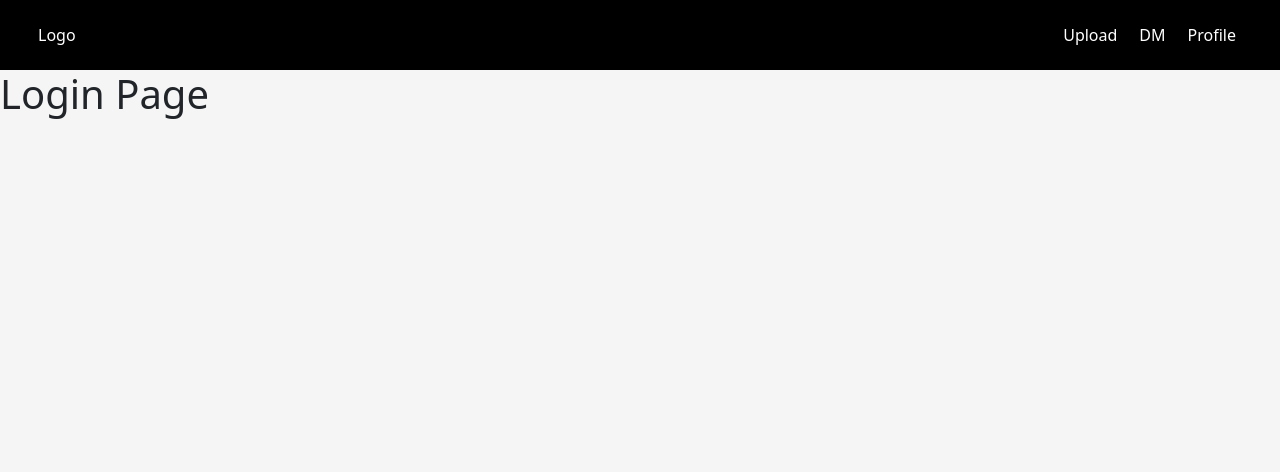
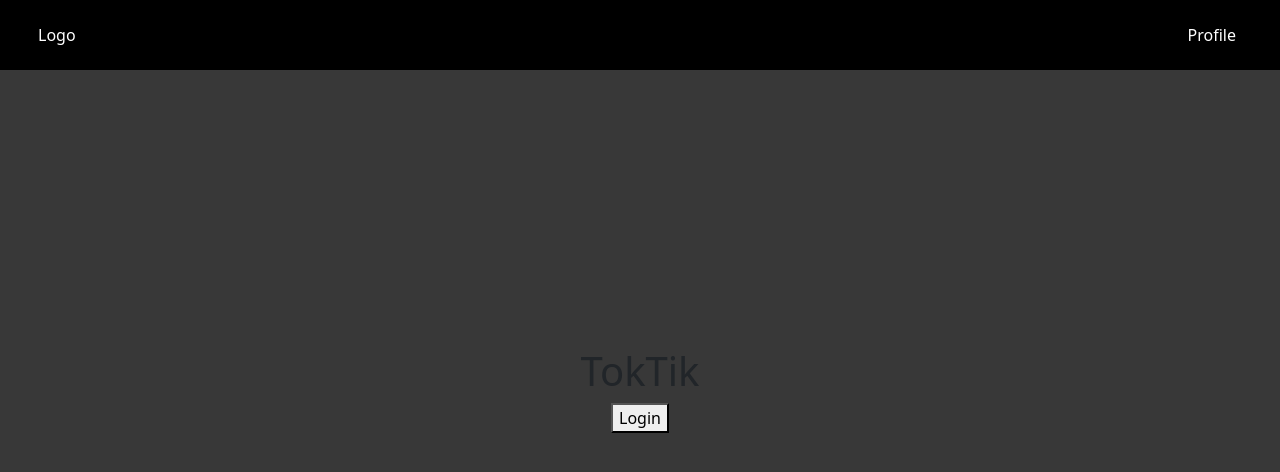
Before and after one commit to aetheryn/toktik, a React (Vite) app in the folder react-node/: page /auth in a window 1280 px wide. Shown: the top 472 px of the page. Built offline with nearby package versions, Linux system fonts and the light colour scheme.

Commit message:
css not done

```diff
--- a/react-node/src/pages/LoginPage.jsx
+++ b/react-node/src/pages/LoginPage.jsx
@@ -1,9 +1,24 @@
 import React from "react";
+import styles from "./LoginPage.module.css";
 
 const LoginPage = () => {
   return (
-    <div>
-      <h1>Login Page</h1>
+    <div className={styles.container}>
+      <div className={styles.loginContainer}>
+        <div id="heading title">
+          <h1>TokTik</h1>
+        </div>
+        {/* username password 1 Login button 1  */}
+        <div id="buttons seperate login usrename and password">
+          <div id="username + password div">
+            <div id="username"></div>
+            <div id="password"></div>
+          </div>
+          <div id="login">
+            <button type="submit">Login</button>
+          </div>
+        </div>
+      </div>
     </div>
   );
 };
--- /dev/null
+++ b/react-node/src/pages/LoginPage.module.css
@@ -0,0 +1,18 @@
+* {
+  overflow: hidden;
+}
+
+.container {
+  background: #383838;
+  width: 100vw;
+  height: 100vh;
+}
+
+.loginContainer {
+  display: flex;
+  flex-direction: column;
+  justify-content: center;
+  align-items: center;
+  margin: 5vh 25vw 0vh 25vw;
+  height: 35rem;
+}
```
Also changed, not shown: react-node/src/index.css (line endings or trailing spaces).
